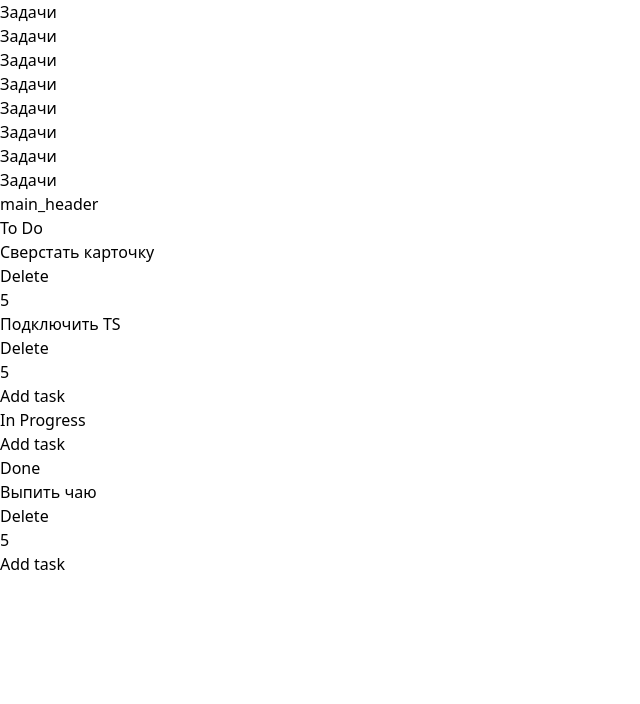
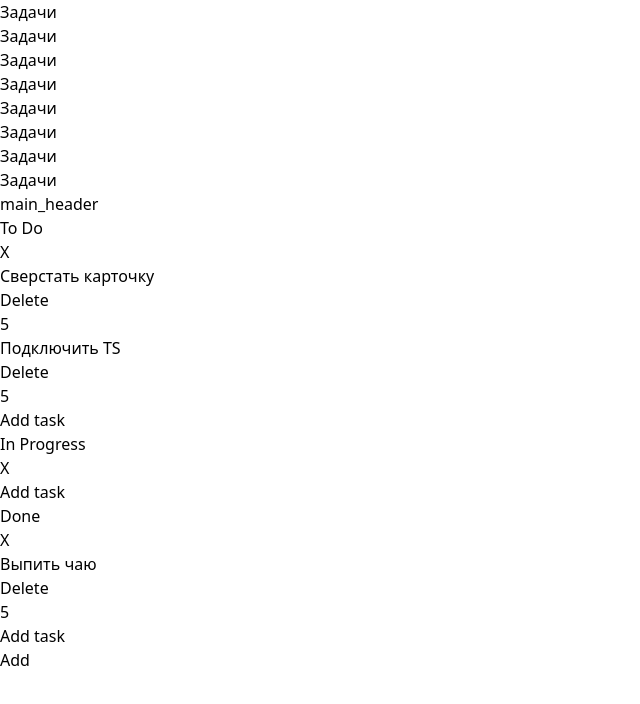
Before and after one commit to M00N77/trello-clone, a React (Vite) app: page / in a window 1280 px wide. Shown: the top 704 px of the page, without its empty margins (0-640 px from the left). Built offline with nearby package versions, Linux system fonts and the light colour scheme.

Commit message:
added column deletion

```diff
--- a/src/App.tsx
+++ b/src/App.tsx
@@ -102,20 +102,20 @@ function App() {
     }
   }
 
-  const handleDeleteTask = (column_id:string,task_id:string) => {
+  const handleDeleteTask = (column_id: string, task_id: string) => {
 
 
     const tasksList = columns.find((column) => column.id === column_id)?.tasks || []
-    const newTasks = tasksList.filter((task)=>task.id!==task_id)
+    const newTasks = tasksList.filter((task) => task.id !== task_id)
 
-    const newColumns = columns.map((column)=>{
-      if (column.id===column_id) {
-        return{
+    const newColumns = columns.map((column) => {
+      if (column.id === column_id) {
+        return {
           ...column,
           tasks: newTasks
         }
       }
-        return column
+      return column
     })
     setColumns(newColumns)
   }
@@ -132,15 +132,15 @@ function App() {
 
     const tasksList = columns.find((column) => column.id === column_id)?.tasks
 
-    const newTasks = [ ...tasksList, newTask ]
+    const newTasks = [...tasksList, newTask]
 
 
 
-    const newColumns = columns.map((column)=>{
-      if (column.id===column_id) {
+    const newColumns = columns.map((column) => {
+      if (column.id === column_id) {
         return {
           ...column,
-          tasks:newTasks
+          tasks: newTasks
         }
       }
       return column
@@ -148,30 +148,36 @@ function App() {
     setColumns(newColumns)
   }
 
-  const handleEditTaskContent = (column_id : string, task_id : string) => {
+  const handleEditTaskContent = (column_id: string, task_id: string) => {
 
     const newTaskContent = prompt('Enter new name taks')
-    const tasksList = columns.find((column)=>column.id===column_id)?.tasks
+    const tasksList = columns.find((column) => column.id === column_id)?.tasks
 
-    const newTasks = tasksList.map((task)=>{
-      if (task.id===task_id) {
-        return{
+    const newTasks = tasksList.map((task) => {
+      if (task.id === task_id) {
+        return {
           ...task,
-          content:newTaskContent
+          content: newTaskContent
         }
       }
       return task
     })
 
-    const newColumns = columns.map((column)=>{
-      if (column.id===column_id) {
-        return{
+    const newColumns = columns.map((column) => {
+      if (column.id === column_id) {
+        return {
           ...column,
           tasks: newTasks
         }
       }
       return column
     })
+    setColumns(newColumns)
+  }
+
+  const handleDeleteColumn = (column_id) => {
+    const newColumns = columns.filter((column) => column.id !== column_id)
+
     setColumns(newColumns)
   }
 
@@ -207,9 +213,17 @@ function App() {
 
               {columns.map(column => (
 
-                <ColumnItem  key={column.id} column={column} onHandleAddTask={handleAddTask} onHandleDeleteTask={handleDeleteTask} onHandleEditTaskContent={handleEditTaskContent} />
+                <ColumnItem
+                  key={column.id}
+                  column={column}
+                  onHandleAddTask={handleAddTask}
+                  onHandleDeleteTask={handleDeleteTask}
+                  onHandleEditTaskContent={handleEditTaskContent}
+                  onHandleDeleteColumn={handleDeleteColumn}
+                />
               )
               )}
+              <button className="size-14 bg-slate-50 px-1 py-2 rounded-md bg-green-400">Add</button>
             </div>
           </DragDropContext>
 
--- a/src/components/ColumnItem.tsx
+++ b/src/components/ColumnItem.tsx
@@ -4,20 +4,25 @@ import type { Column } from "../types";
 
 interface ColumnItemsProps {
   column: Column,
-  onHandleAddTask: (columnId : string) => void,
-  onHandleDeleteTask: (colimnId:string,taskId:string)=>void;
-  onHandleEditTaskContent: (columnId:string,taskId:string) => void;
+  onHandleAddTask: (columnId: string) => void,
+  onHandleDeleteTask: (colimnId: string, taskId: string) => void;
+  onHandleEditTaskContent: (columnId: string, taskId: string) => void;
+  onHandleDeleteColumn: (columnId: string) => void;
 
 }
 
-const ColumnItem = ({column,onHandleAddTask,onHandleDeleteTask,onHandleEditTaskContent}:ColumnItemsProps) => {
+const ColumnItem = ({ column, onHandleAddTask, onHandleDeleteTask, onHandleEditTaskContent, onHandleDeleteColumn }: ColumnItemsProps) => {
   return (
     <div className=" flex flex-col  align-top border w-72 rounded-md shrink-0" key={column.id}>
+      <div className="flex justify-between items-center px-3 py-2">
+        <h2 className="text-center  font-bold">{column.title}</h2>
+        <button
+          className="text-xs text-red-300 font-bold"
+          onClick={() => onHandleDeleteColumn(column.id)}
+        >X</button>
+      </div>
 
-                  <h2 className="text-center px-3 py-2 font-bold">{column.title}</h2>
-
-
-                  <Droppable droppableId={column.id}>
+      <Droppable droppableId={column.id} >
 
         {(provided) => (
 
@@ -25,6 +30,7 @@ const ColumnItem = ({column,onHandleAddTask,onHandleDeleteTask,onHandleEditTaskC
             className="flex flex-col gap-y-4 "
             ref={provided.innerRef}
             {...provided.droppableProps}
+
           >
             {column.tasks.map((task, index) => (
 
--- a/src/components/TaskItem.tsx
+++ b/src/components/TaskItem.tsx
@@ -1,6 +1,5 @@
 import { Draggable } from "@hello-pangea/dnd"
 import type { Task, Column } from "../types";
-
 
 interface TaskItemProps {
     column: Column;
@@ -26,12 +25,12 @@ const TaskItem = ({ column, task, index, onHandleDeleteTask,onHandleEditTaskCont
                         <div className="flex justify-between ">
                             <h3 className="font-bold" onClick={()=>onHandleEditTaskContent(column.id,task.id)}>{task.content}</h3>
                             <button
-                                className="  flex justify-center items-center text-center font-bold  rounded-md bg-red-500 text-xs px-2"
+                                className="  flex justify-center items-center text-center font-bold  rounded-md bg-red-400 text-xs px-2"
                                 onClick={() => { onHandleDeleteTask(column.id, task.id) }}
                             >Delete</button>
 
                         </div>
-                        <p className="inline-flex p-1 rounded-lg text-red-500  bg-red-100 text-xs font-semibold" >{task.task_time}</p>
+                        <p className="inline-flex p-1 rounded-lg text-red-400  bg-red-100 text-xs font-semibold" >{task.task_time}</p>
 
                     </div>
                 </li>
```
Lines whose indentation alone changed are shown as unchanged.
